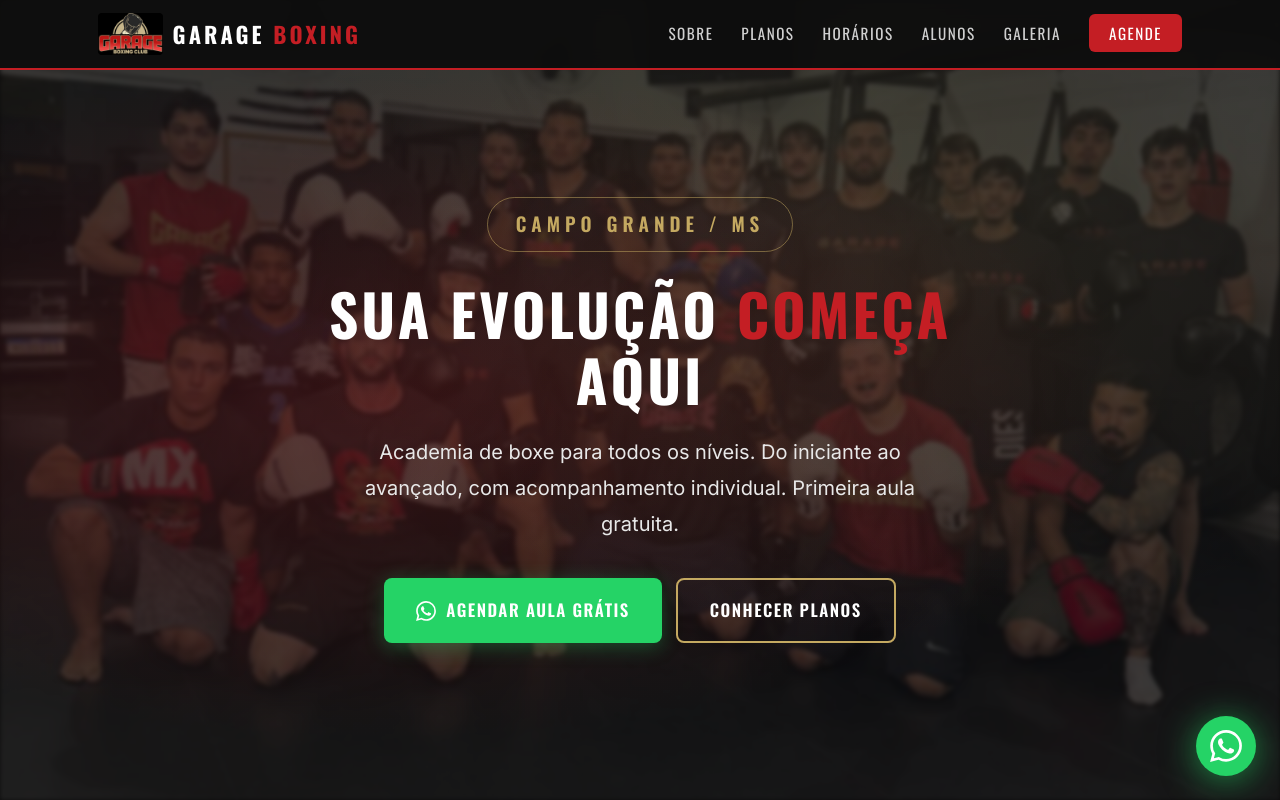
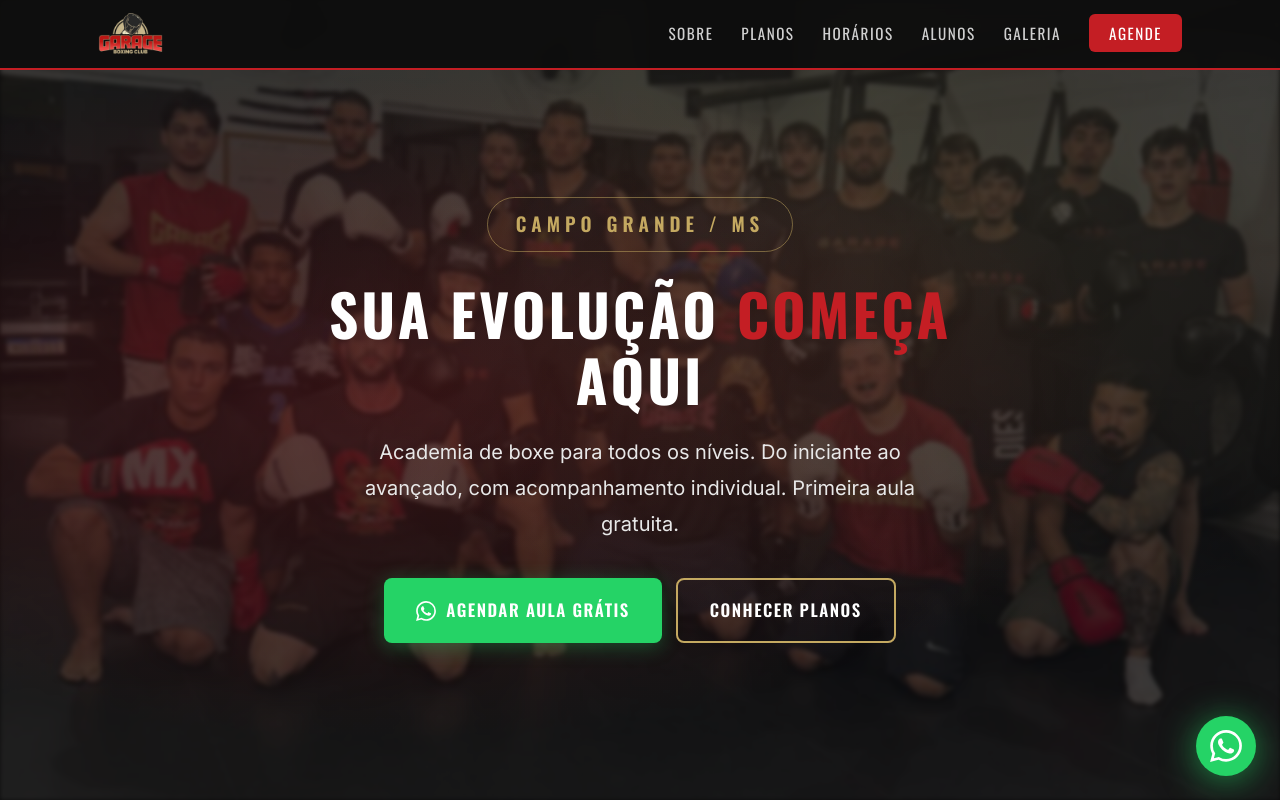
Before and after one commit to nicolaskra/garageboxing-site, a plain HTML site: page index.html in a window 1280 px wide. Shown: the top 800 px of the page. Drawn offline with nearby package versions, Linux system fonts and the light colour scheme.

Commit message:
feat: logo sem fundo preto + header mais claro
- Nova logo-garage.png com fundo transparente (gerada via flood-fill
  topologico a partir do JPEG original)
- index.html: referencia .jpeg -> .png, border-radius removido,
  header bg rgba(13,13,13,.95) -> rgba(26,26,26,.92) para dar
  hierarquia visual entre nav e conteudo
- Remove wordmark duplicado "GARAGE BOXING" ao lado da imagem
  (a propria arte da logo ja contem o texto)

Sync do monorepo capibara-ai-saas commit 3f9f809.

Co-Authored-By: Claude Opus 4.7 <noreply@anthropic.com>

```diff
--- a/index.html
+++ b/index.html
@@ -29,7 +29,7 @@ a{text-decoration:none;color:inherit}
 .fade-up.visible{opacity:1;transform:translateY(0)}
 
 /* HEADER */
-.header{position:fixed;top:0;left:0;right:0;z-index:1000;background:rgba(13,13,13,.95);backdrop-filter:blur(10px);border-bottom:2px solid var(--red);transition:var(--transition)}
+.header{position:fixed;top:0;left:0;right:0;z-index:1000;background:rgba(26,26,26,.92);backdrop-filter:blur(10px);border-bottom:2px solid var(--red);transition:var(--transition)}
 .header .container{display:flex;align-items:center;justify-content:space-between;height:68px}
 .header-logo{display:flex;align-items:center;gap:10px}
 .header-logo img{height:42px;width:auto}
@@ -205,8 +205,7 @@ a{text-decoration:none;color:inherit}
 <header class="header">
 <div class="container">
 <a href="#hero" class="header-logo">
-<img src="assets/img/logo-garage.jpeg" alt="Garage Boxing Club" style="height:42px;width:auto;border-radius:4px">
-<span class="logo-text">GARAGE <span>BOXING</span></span>
+<img src="assets/img/logo-garage.png" alt="Garage Boxing Club" style="height:42px;width:auto">
 </a>
 <nav>
 <ul class="nav-links" id="navLinks">
```
Also changed, not shown: assets/img/logo-garage.png (added).
